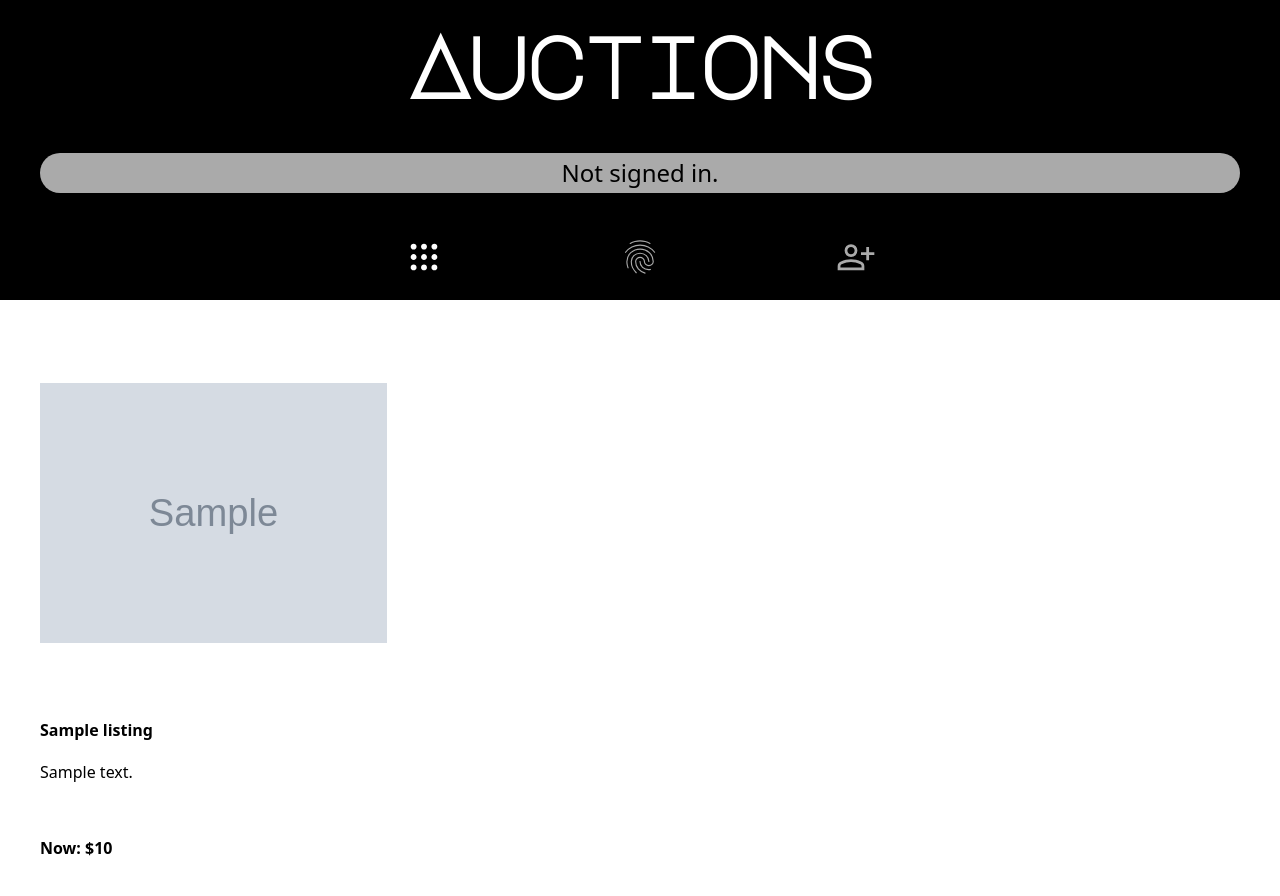
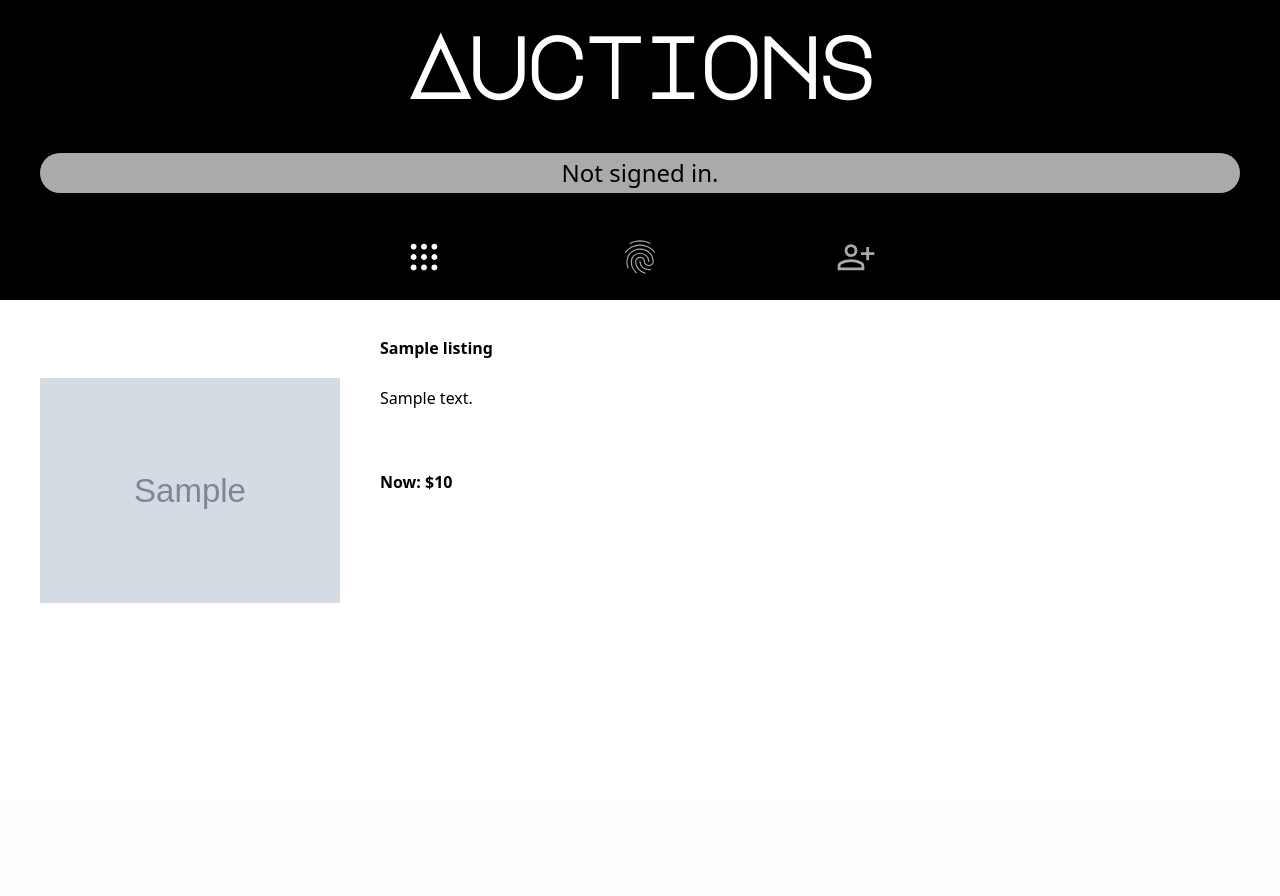
Before and after one commit to PrackSoft/commerce, a Django app: page / in a window 1280 px wide. After the commit the page ends 603 px from the top, so only its background shows below. Run offline with Django 3.2, Linux system fonts and the light colour scheme; tables that the repository leaves empty hold one stand-in row (values such as "Sample post"); grey boxes marked "Sample" are stand-in pictures.

Commit message:
Refactor CSS: unify index/listings classes and fix action button icon size on resize

```diff
--- a/auctions/static/auctions/styles.css
+++ b/auctions/static/auctions/styles.css
@@ -372,15 +372,15 @@ input:-webkit-autofill:focus {
 
 
 /* INDEX */
-.index-container {
+/*.index-container {
     display: grid;
     grid-template-columns: repeat(auto-fill, minmax(21.3124rem, 1fr));
     width: 100%;
 
     border: 0 solid purple;
-}
+}*/
 
-.index-card {
+/*.index-card {
     display: flex;
     flex-direction: column;
     justify-content: flex-start;
@@ -391,9 +391,9 @@ input:-webkit-autofill:focus {
 
     border: 0 solid orange;
 }
-.index-card:hover { background-color: var(--color-tertiary); }
+.index-card:hover { background-color: var(--color-tertiary); }*/
 
-.index-box-image {
+/*.index-box-image {
     width: 100%;
     aspect-ratio: 1 / 1;
 
@@ -405,9 +405,9 @@ input:-webkit-autofill:focus {
     box-sizing: border-box;
 
     border: 0 solid red;
-}
+}*/
 
-.index-box-description {
+/*.index-box-description {
     display: flex;
     flex-direction: column;
     justify-content: space-between;
@@ -415,9 +415,9 @@ input:-webkit-autofill:focus {
     gap: .5rem;
 
     border: 0 solid blue;
-}
+}*/
 
-.index-title {
+/*.index-title {
     display: -webkit-box;
     -webkit-box-orient: vertical;
     -webkit-line-clamp: 2;
@@ -427,9 +427,9 @@ input:-webkit-autofill:focus {
     font-weight: 600;
 
     border: 0 solid red;
-}
+}*/
 
-.index-box-text {
+/*.index-box-text {
     display: -webkit-box;
     -webkit-box-orient: vertical;
     -webkit-line-clamp: 4;
@@ -439,14 +439,14 @@ input:-webkit-autofill:focus {
     height: 4.1rem;
 
     border: 0 solid red;
-}
-.index-text-justify {
+}*/
+/*.index-text-justify {
     text-align: justify;
     text-justify: inter-word;
     hyphens: auto;
-}
+}*/
 
-.index-price {
+/*.index-price {
     display: flex;
     align-items: flex-end;
     font-weight: 600;
@@ -454,12 +454,7 @@ input:-webkit-autofill:focus {
     height: 1.15rem;
 
     border: 0 solid red;
-}
-
-
-
-
-
+}*/
 
 /* UNIFIED LISTINGS */
 .listings-container {
@@ -542,6 +537,15 @@ input:-webkit-autofill:focus {
     text-align: justify;
     text-justify: inter-word;
     hyphens: auto;
+}
+.listings-price {
+    display: flex;
+    align-items: flex-end;
+    font-weight: 600;
+    color: var(--color-primary);
+    height: 1.15rem;
+
+    border: 0 solid red;
 }
 
 @media (max-width: 1200px) {
@@ -649,7 +653,7 @@ img { width: 100%; height: 100%; object-fit: contain; }
 }
 
 .listing-detail-button .icon {
-    width: 2.777vw;
+    width: 40px;
     height: 40px;
     min-height: 40px;
 }
--- a/auctions/templates/auctions/index.html
+++ b/auctions/templates/auctions/index.html
@@ -1,21 +1,22 @@
 {% extends "auctions/layout.html" %}
 
 {% block body %}
-<main class="index-container">
+<main class="listings-container">
         {% for listing in listings %}
         <a class="cards-link" href="{% url 'listing_detail' listing.id %}?mode={{ mode }}">
-            <div class="index-card">
+            <div class="listings-card">
                 {% if listing.image_url %}
-                    <div class="index-box-image">
+                    <div class="listings-box-image">
                         <img src="{{ listing.image_url }}" alt="{{ listing.title }}">
                     </div>
                 {% endif %}
-                <div class="index-box-description">
-                    <h5 class="index-title">{{ listing.title }}</h5>
-                    <div class="index-box-text">
-                        <p class="index-text-justify">{{ listing.description }}</p>
+                <div class="listings-box-description">
+                    <div>
+                        <h5 class="listings-title">{{ listing.title }}</h5>
+                        <div class="listings-box-text">
+                            <p class="listings-text-justify">{{ listing.description }}</p>
                         </div>
-                    <h5 class="index-price">
+                        <h5 class="listings-price">
                             {% if listing.has_bids %}
                                 Now: ${{ listing.current_price }}
                             {% else %}
@@ -24,6 +25,7 @@
                         </h5>
                     </div>
                 </div>
+            </div>
         </a>
         {% empty %}
             <p>No active listings at the moment.</p>
```
Also changed, not shown: auctions/templates/auctions/listings.html (+7 -1 lines). Lines whose indentation alone changed are shown as unchanged.
